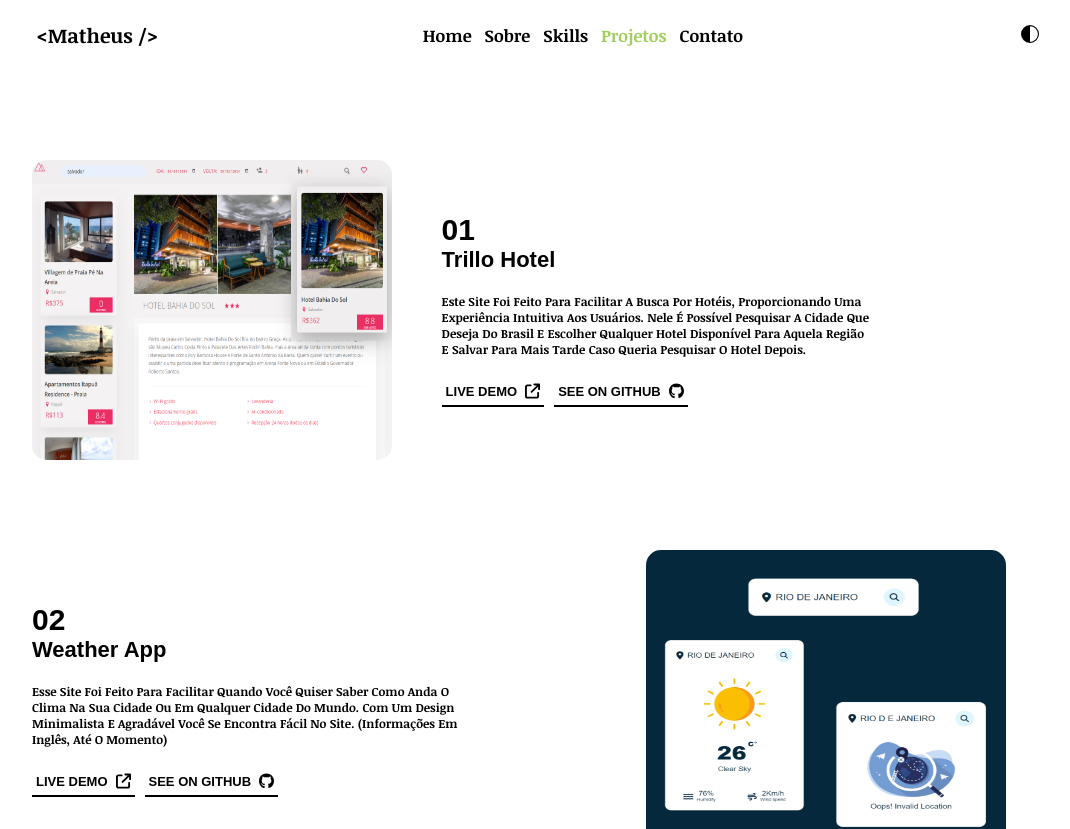
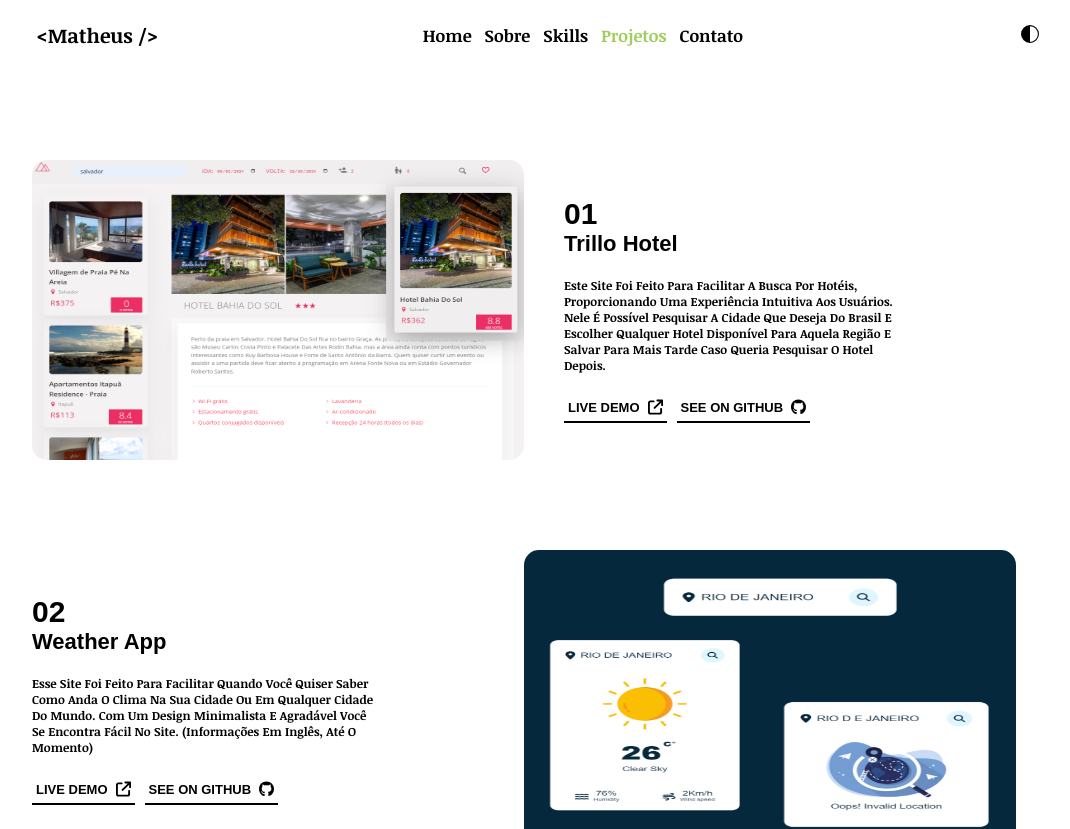
Before and after one commit to maatheuus/React-Portifolio, a React (Vite) app: page /projects in a window 1280 px wide. Shown: the top 829 px of the page, without its empty margins (96-1166 px from the left). Built offline with nearby package versions, Linux system fonts and the light colour scheme; a web font is replaced by a local one.

Commit message:
update the style

```diff
--- a/src/pages/ProjectsPage.jsx
+++ b/src/pages/ProjectsPage.jsx
@@ -15,7 +15,7 @@
         <span>Meus</span> <span className="span-projects">Projetos</span>
       </h1>
       <Projects
-        numberOfProject="01"
+        numberProject="01"
         title="Trillo Hotel"
         description="Este site foi feito para facilitar a busca por hotéis, proporcionando uma experiência intuitiva aos usuários. Nele é possível pesquisar a cidade que deseja do Brasil e escolher qualquer hotel disponível para aquela região e salvar para mais tarde caso queria pesquisar o hotel depois."
         image={trillo}
@@ -24,7 +24,7 @@
       />
       <Projects
         invertImage
-        numberOfProject="02"
+        numberProject="02"
         title="Weather App"
         description="Esse site foi feito para facilitar quando você quiser saber como anda o clima na sua cidade ou em qualquer cidade do mundo. Com um design minimalista e agradável você se encontra fácil no site. (informações em inglês, até o momento)"
         image={weather}
@@ -32,7 +32,7 @@
         seeOnGithub="https://github.com/maatheuus/WeatherApp"
       />
       <Projects
-        numberOfProject="03"
+        numberProject="03"
         title="Calc Age App"
         description="Esse foi meu primero projeto com Vanilla JavaScript, HTML5 e CSS. Esse projeto foi um desafio Frontend mentor, o que foi um desafio para o primeiro projeto."
         image={ageApp}
--- a/src/styles/layout/_sections.scss
+++ b/src/styles/layout/_sections.scss
@@ -277,18 +277,19 @@
     @include mixin.displaySections(alignItems);
 
     &__content {
-      width: 60%;
       margin-top: 6rem;
+      flex: 1;
     }
     &__images {
       overflow: hidden;
       background-color: black;
       border-radius: 1.5rem;
 
-      width: 36rem;
+      width: 50rem;
       height: 30rem;
+      flex: 1;
 
-      margin-right: auto;
+      margin-right: 4rem;
       margin-top: 6rem;
 
       & img {
@@ -300,8 +301,8 @@
 
   @include mixin.screen(tab-port) {
     & .projects {
-      @include mixin.displayDirection("");
-      align-items: flex-start;
+      @include mixin.displayDirection(alignItems);
+      // align-items: flex-start;
 
       &__content {
         margin-top: 6rem;
@@ -367,7 +368,8 @@
 
 /* SECTION CONTACT */
 .section-contact {
-  @include mixin.viewport(vh);
+  width: 100%;
+  height: 90vh;
 
   background-color: var(--color-white);
 
```
